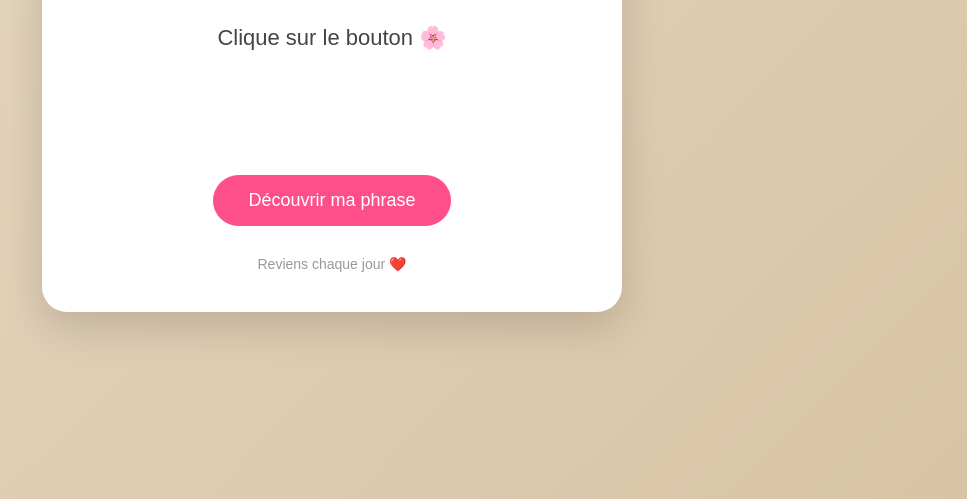
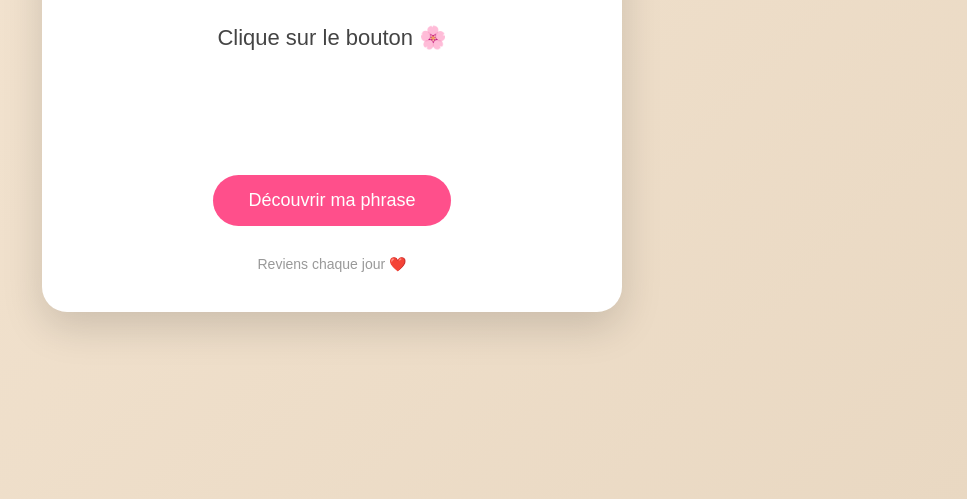
Before and after one commit to Raphaellepsyvalence/Phrase-positive, a plain HTML site: page index.html in a window 1280 px wide. Shown: the part 301-800 px from the top of the page, without its empty margins (308-1275 px from the left). Drawn offline with Linux system fonts and the light colour scheme.

Commit message:
Update index.html

```diff
--- a/index.html
+++ b/index.html
@@ -9,7 +9,7 @@
 body{
     margin:0;
     font-family:Arial, Helvetica, sans-serif;
-    background: linear-gradient(135deg,#E8D8C3,#D8C3A5);
+    background: linear-gradient(135deg,#F5E6D3,#E9D8C2);
     display:flex;
     justify-content:center;
     align-items:center;
```
